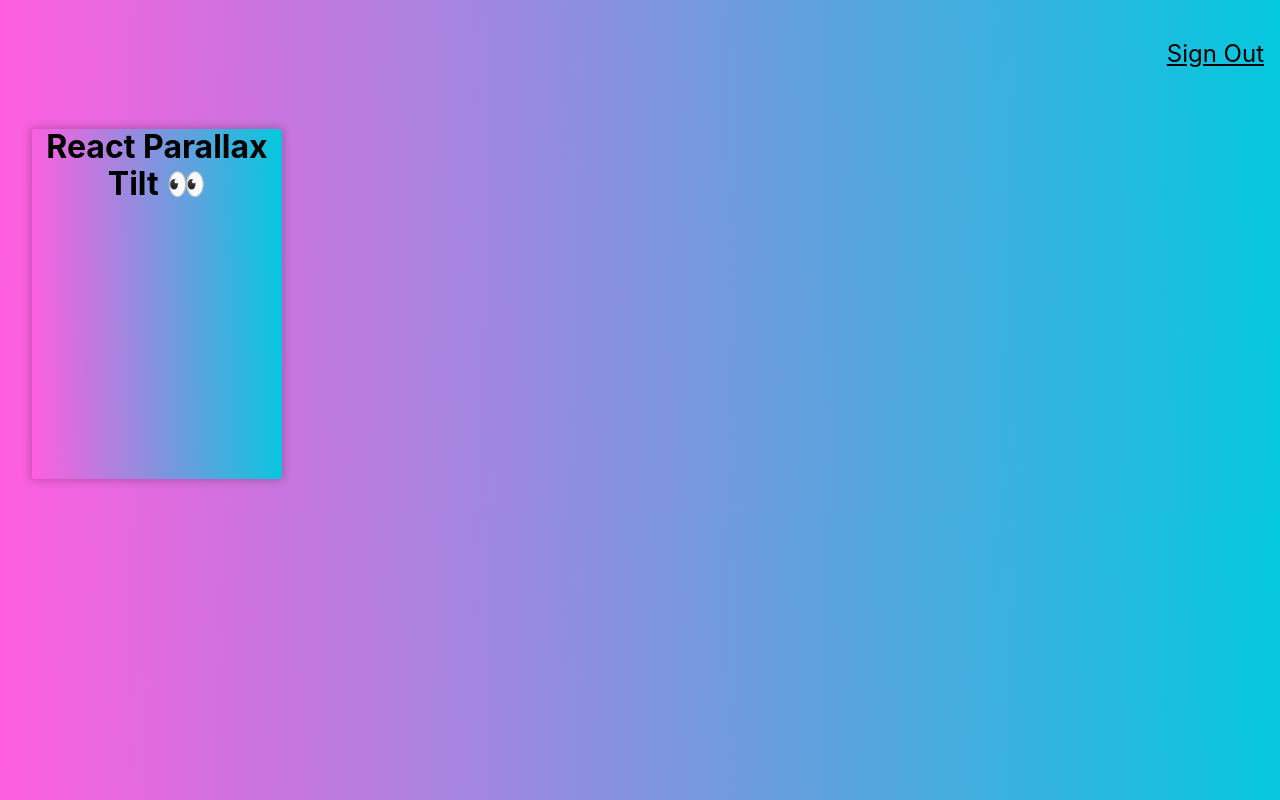
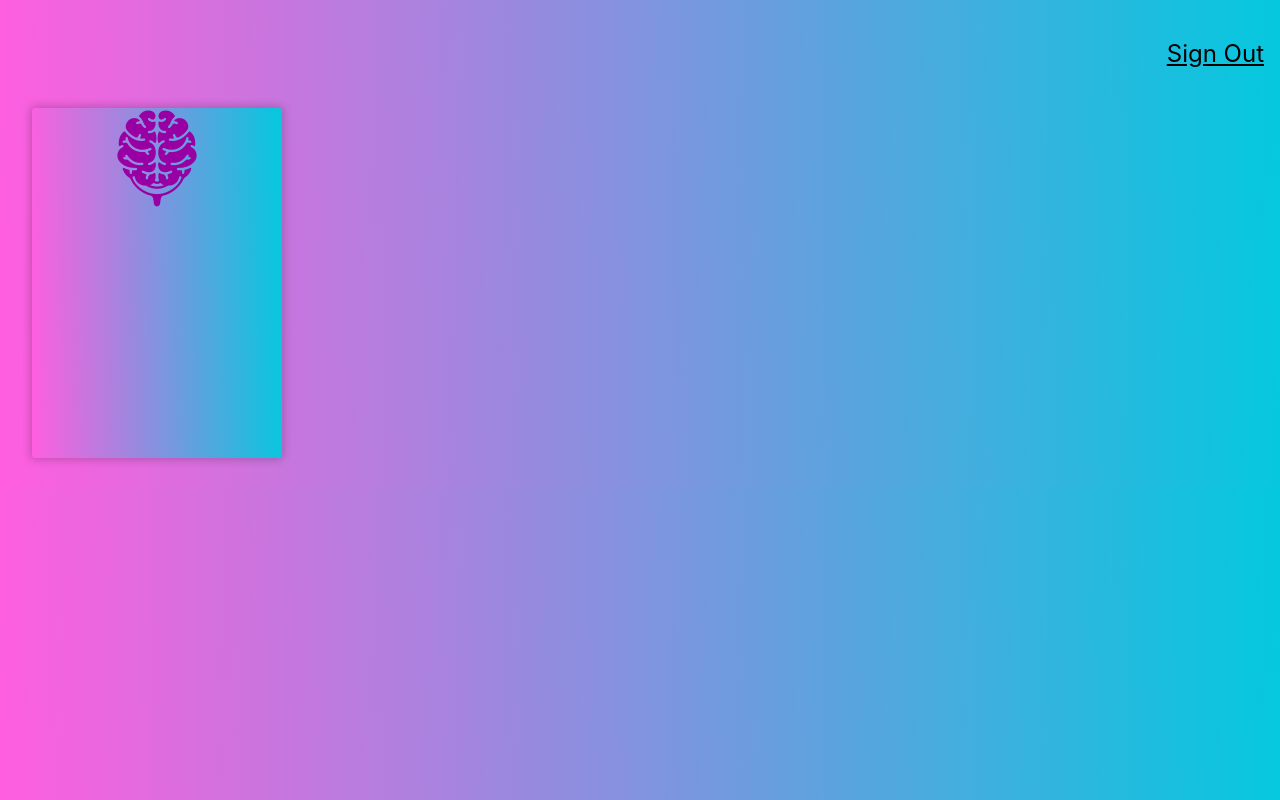
Before and after one commit to Andrej044/face-detect-app, a React (Create React App) app: page / in a window 1280 px wide. Built offline with nearby package versions, Linux system fonts and the light colour scheme.

Commit message:
import logo in Logo component

```diff
--- a/src/components/logo/Logo.js
+++ b/src/components/logo/Logo.js
@@ -1,5 +1,6 @@
 import Tilt from 'react-parallax-tilt';
-import "./Logo.css"
+import brain from "./brain.png"
+import "./Logo.css";
 
 const Logo = () => {
 
@@ -7,7 +8,7 @@ const Logo = () => {
     <div className='Logo ma4 mt0'>
       <Tilt className='Tilt br2 shadow-2' glareEnable={true} gyroscope={true}>
         <div>
-          <h1>React Parallax Tilt 👀</h1>
+          <img src={brain} alt='logo' />
         </div>
       </Tilt>
       </div>
```
